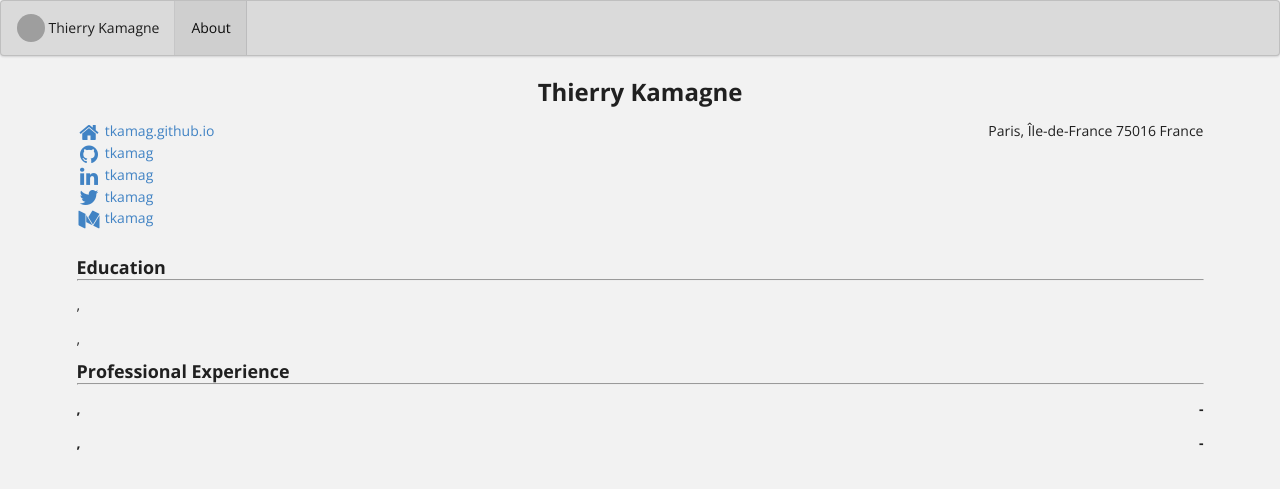
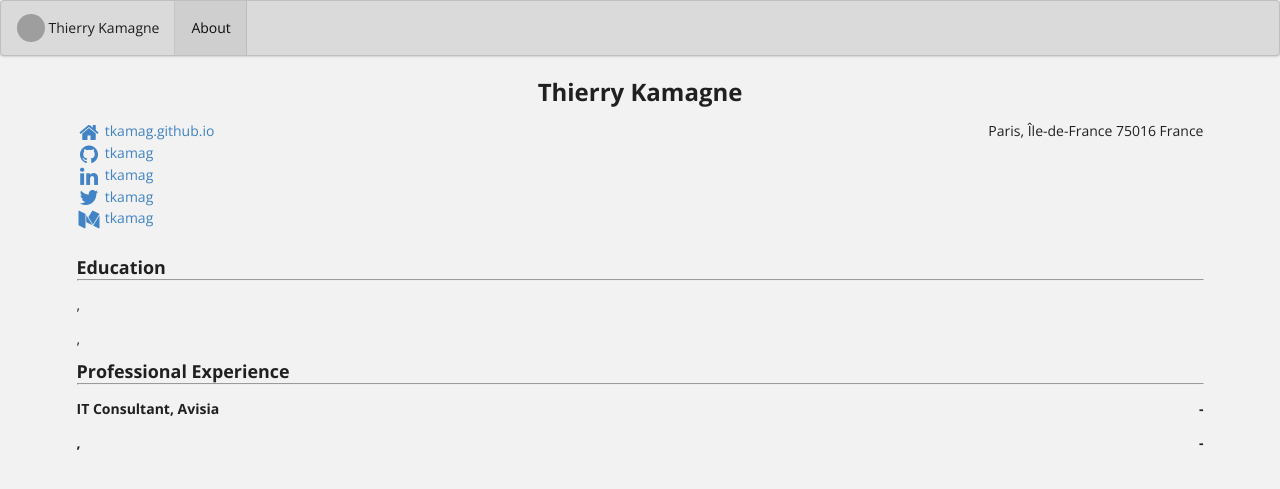
Before and after one commit to tkamag/tkamag.github.io, a Jekyll site: the page built from bio/index.html, in a window 1280 px wide. Shown: the top 489 px of the page. Built offline with Jekyll 4.4.1, drawn with Linux system fonts in a browser that asks for light colours; grey boxes are pictures that could not be loaded.

Commit message:
Blog Update

```diff
--- a/_data/bio.json
+++ b/_data/bio.json
@@ -105,8 +105,8 @@
   ],
   "work": [
     {
-      "company": "",
-      "position": "",
+      "company": "Avisia",
+      "position": "IT Consultant",
       "startDate": "",
       "endDate": "",
       "summary": "",
```
